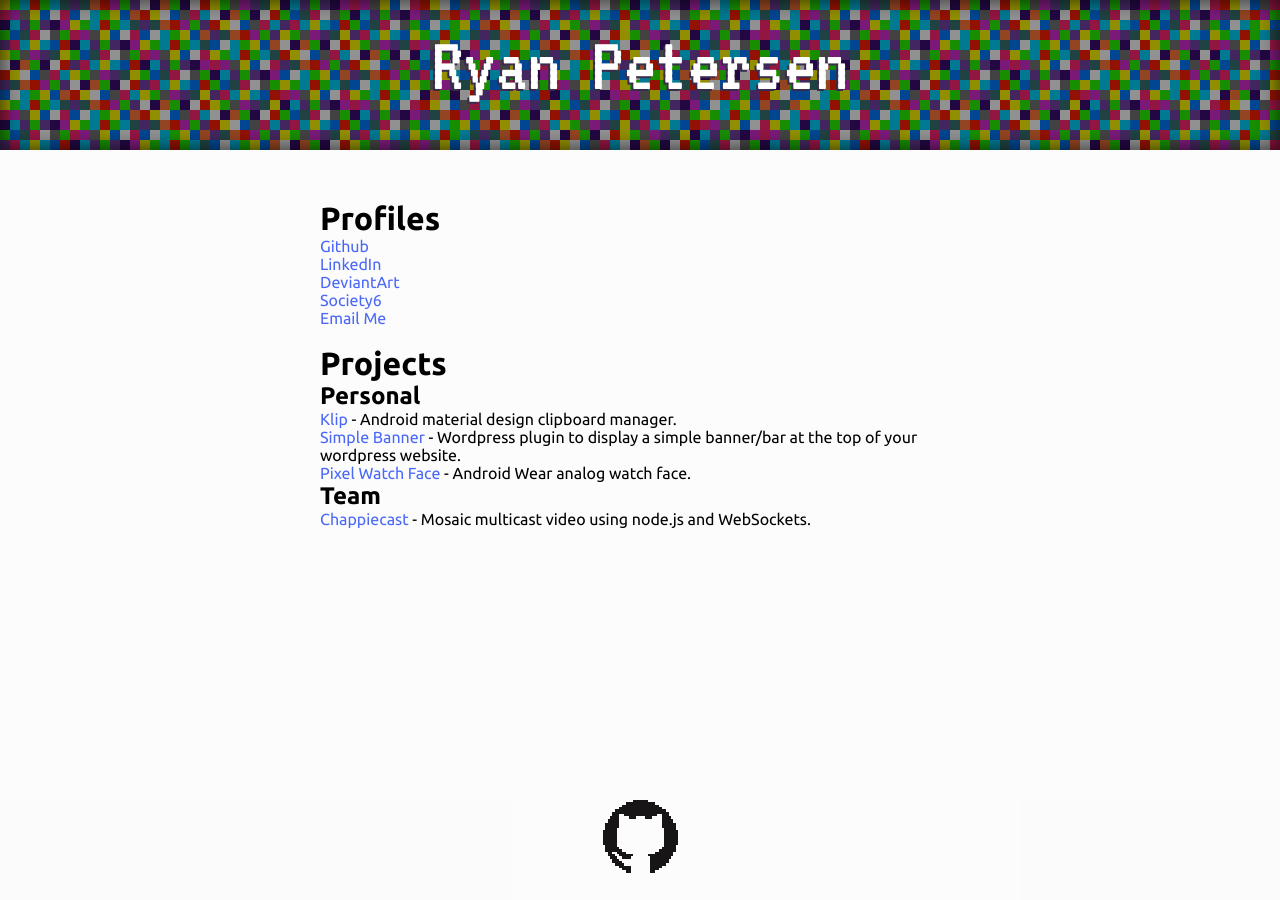
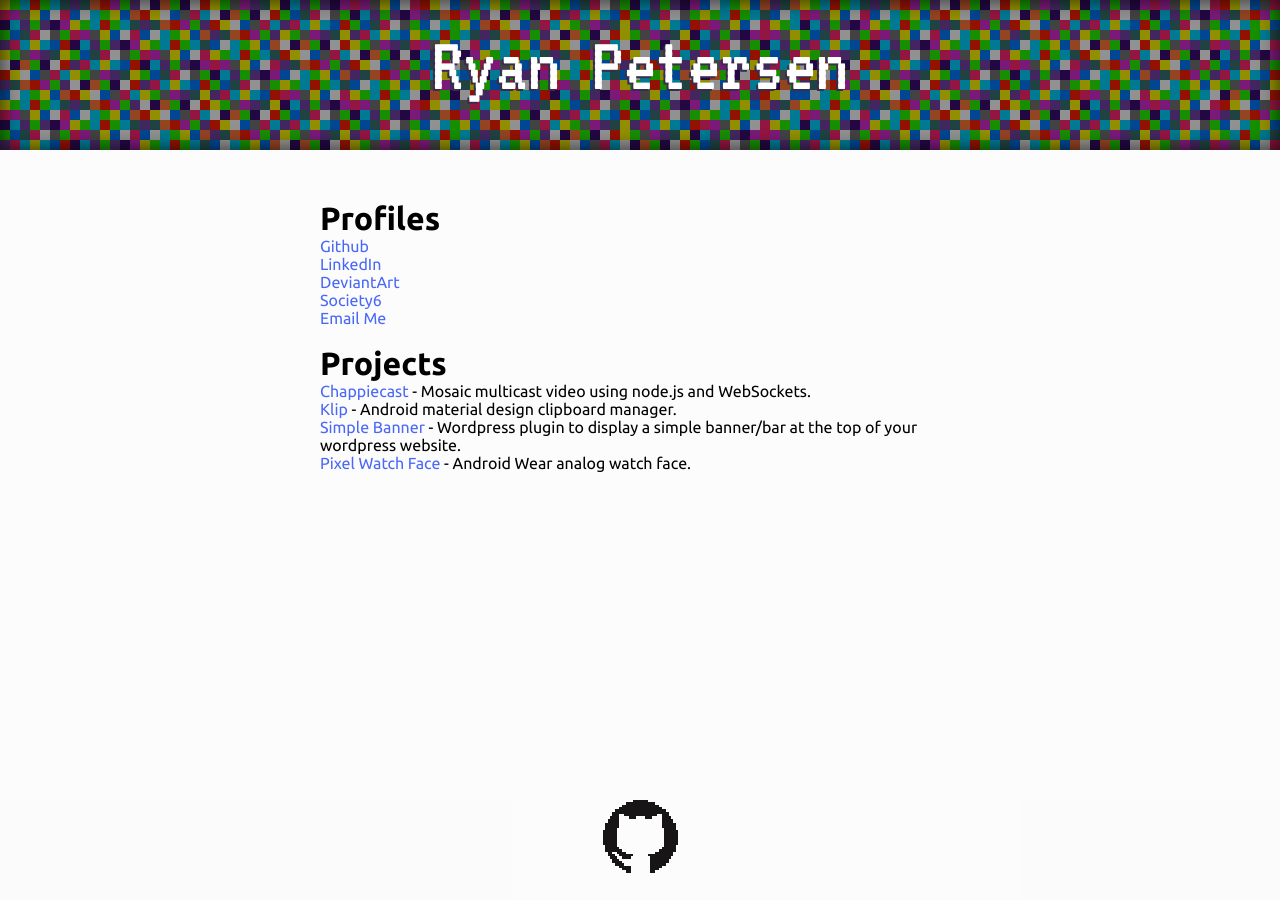
Before and after one commit to rpetersen29/rpetersen29.github.io, a Jekyll site: the page built from index.html, in a window 1280 px wide. Built offline with Jekyll 4.4.1, drawn with Linux system fonts in a browser that asks for light colours.

Commit message:
Update links

```diff
--- a/index.html
+++ b/index.html
@@ -7,18 +7,15 @@
 	<h1>Profiles</h1>
 	<p><a href="https://github.com/rpetersen29" target="_blank">Github</a></p>
 	<p><a href="https://www.linkedin.com/in/rypetersen" target="_blank">LinkedIn</a></p>
-	<p><a href="http://rpetersen29.deviantart.com" target="_blank">DeviantArt</a></p>
+	<p><a href="http://rpetersen29.deviantart.com/gallery/" target="_blank">DeviantArt</a></p>
 	<p><a href="https://society6.com/rpetersen29" target="_blank">Society6</a></p>
 	<p><a href="mailto:rpetersen.dev@gmail.com" target="_blank">Email Me</a></p>
 
 	<br>
 
 	<h1>Projects</h1>
-	<h2>Personal</h2>
+	<p><a href="http://arcweb.github.io/chappiecast/" target="_blank">Chappiecast</a> - Mosaic multicast video using node.js and WebSockets.</p>
 	<p><a href="https://play.google.com/store/apps/details?id=io.github.rpetersen.klip" target="_blank">Klip</a> - Android material design clipboard manager.</p>
 	<p><a href="https://wordpress.org/plugins/simple-banner/" target="_blank">Simple Banner</a> - Wordpress plugin to display a simple banner/bar at the top of your wordpress website.</p>
 	<p><a href="https://play.google.com/store/apps/details?id=com.ryanpetersen.pixelwatchface" target="_blank">Pixel Watch Face</a> - Android Wear analog watch face.</p>
-
-	<h2>Team</h2>
-	<p><a href="http://arcweb.github.io/chappiecast/" target="_blank">Chappiecast</a> - Mosaic multicast video using node.js and WebSockets.</p>
 </div>
```
